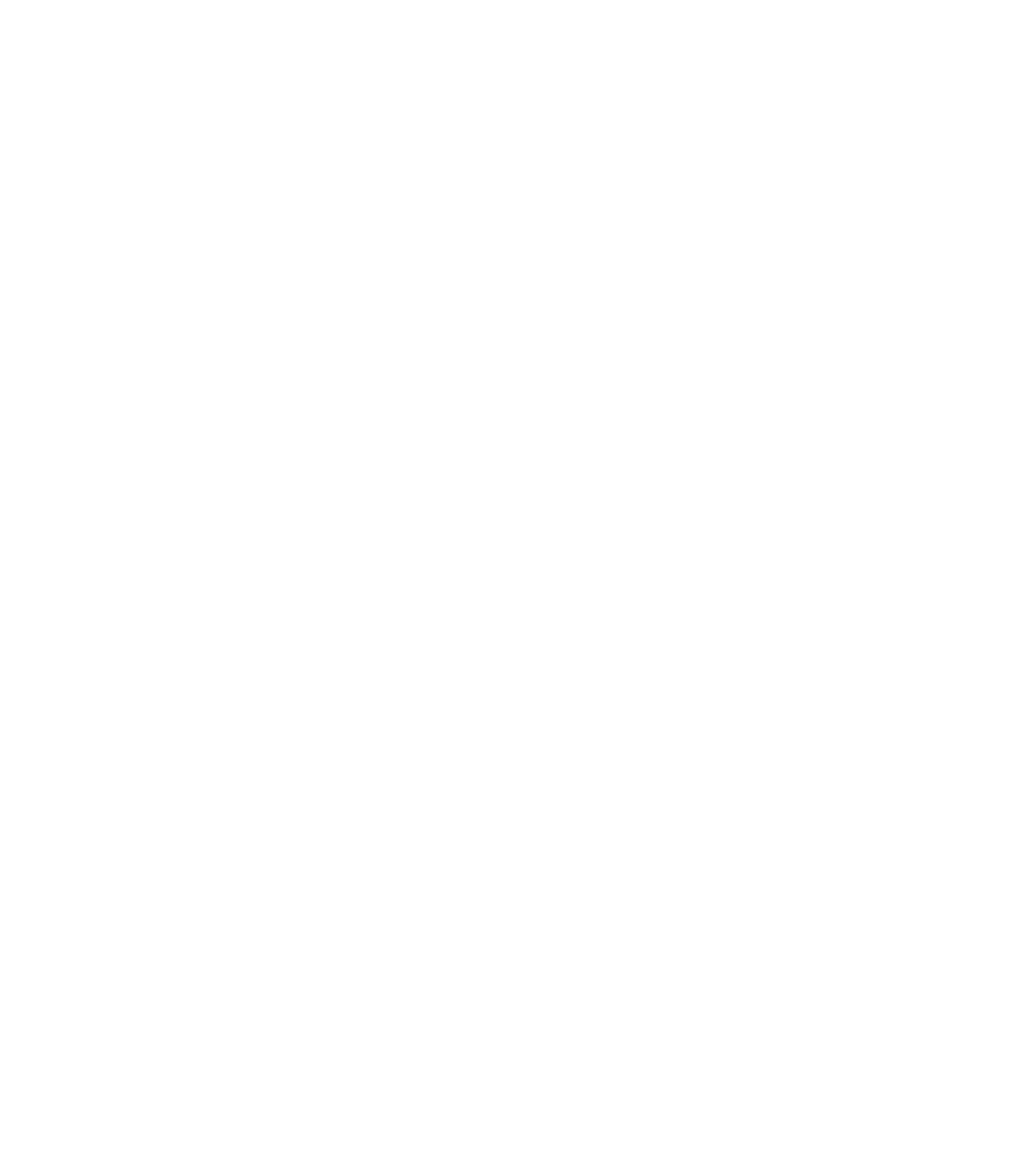
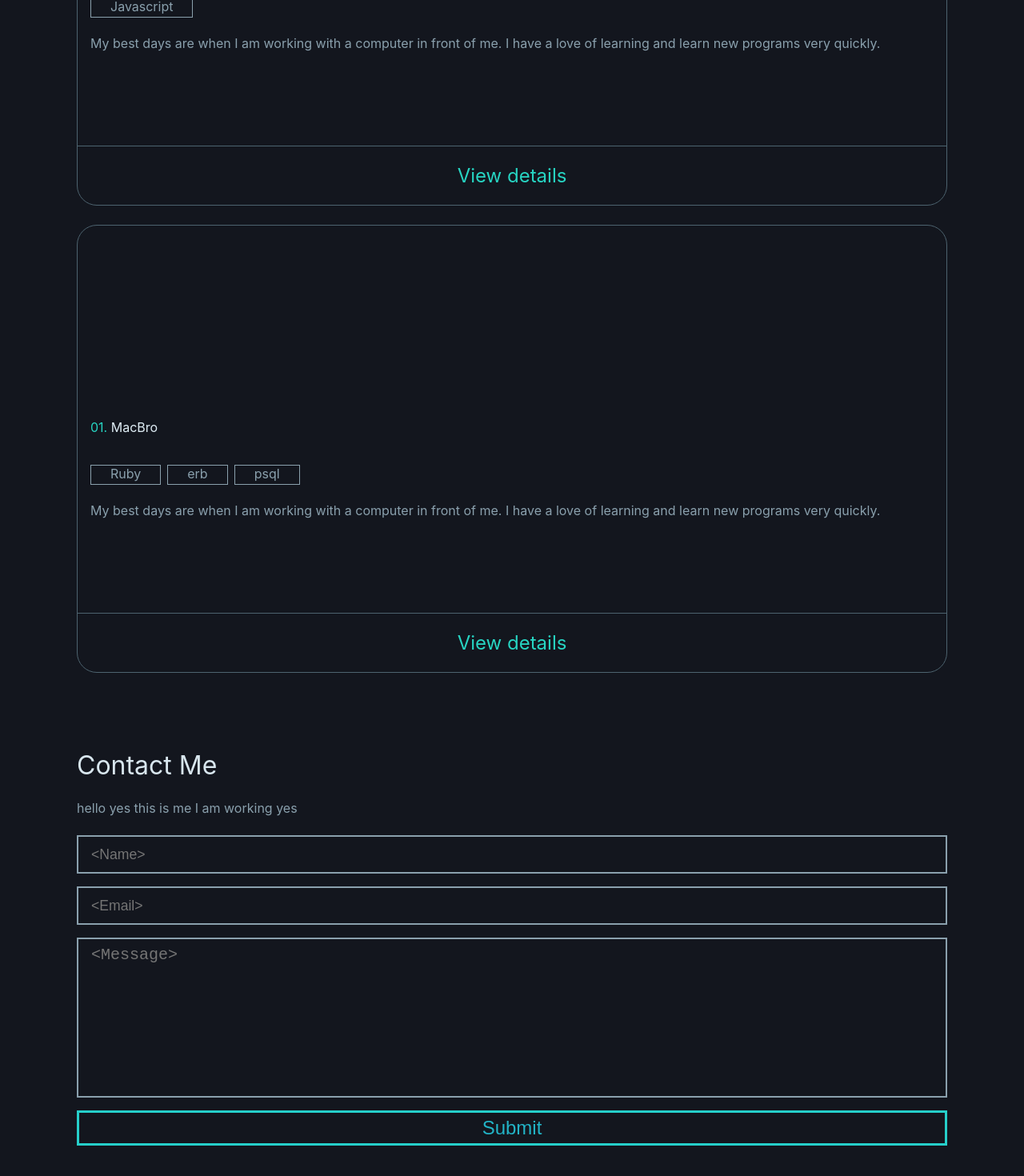
Before and after one commit to HarryPdot/portfolio, a React (Create React App) app: page / in a window 1280 px wide. Shown: the part 2006-3476 px from the top of the page at 80% size. Before the commit the page ends 2400 px from the top, so only its background shows below. Built offline with nearby package versions, Linux system fonts and the light colour scheme; a web font is replaced by a local one.

Commit message:
add Project.js, Contact.js

```diff
--- a/src/App.css
+++ b/src/App.css
@@ -7,6 +7,6 @@
     height: 100%;
 }
 
-.Home-component, .NavBar-component, .AboutMe-component, .BurgerIcon-component, .Projects {
+.Home-component, .NavBar-component, .AboutMe-component, .BurgerIcon-component, .Projects, .Contact {
     height: 100%;
 }
--- a/src/App.js
+++ b/src/App.js
@@ -4,6 +4,7 @@
 import NavBar from './NavBar'
 import BurgerIcon from './BurgerIcon'
 import Projects from './Projects'
+import Contact from './Contact'
 import { useState } from 'react'
 
 
@@ -18,6 +19,7 @@
       <Home className="Home-component"/>
       <AboutMe className="AboutMe-component"/>
       <Projects/>
+      <Contact/>
     </div>
   );
 }
--- /dev/null
+++ b/src/Contact.css
@@ -0,0 +1,58 @@
+.contact-container {
+    height: 100%;
+    color: rgb(138, 160, 173);
+    background-color: rgb(19, 22, 30);
+    display: flex;
+    justify-content: center;
+
+}
+
+.contact-container-2 {
+    width: 85%
+}
+
+.contact-heading {
+    padding: 2vh 0 0 0;
+    color: rgb(216, 230, 238);
+    font-size: 4vh;
+}
+
+.contact-description {
+    font-size: 2vh;
+    margin-top: 3vh;
+}
+
+.contact-details {
+    display: flex;
+    flex-direction: column;
+    margin-top: 3vh;
+    gap: 2vh;
+}
+
+.contact-name, .contact-email, .contact-message {
+    border: 2px solid rgb(138, 160, 173);
+    height: 6vh;
+    width: 100%;
+    padding-left: 2vh;
+    background-color: rgb(19, 22, 30);
+    color: rgb(216, 230, 238);
+    font-size: 2.2vh;
+}
+
+.contact-message {
+    height: 25vh;
+    padding-top: 1vh;
+    font-size: 2.5vh;
+    resize: none;
+}
+
+.contact-submit {
+    margin-top: 2vh;
+    border: 3px solid rgb(38, 207, 202);
+    padding: 5px 10px 5px 10px;
+    background-color: rgb(19, 22, 30);
+    color: rgb(34, 180, 199);
+    font-size: 3vh;
+    width: 100%;
+    cursor: pointer;
+}
--- /dev/null
+++ b/src/Contact.js
@@ -0,0 +1,18 @@
+import './Contact.css'
+
+export default function Contact() {
+    return (
+        <div className='contact-container'>
+            <div className="contact-container-2">
+                <div className='contact-heading'>Contact Me</div>
+                <div className='contact-description'>hello yes this is me I am working yes</div>
+                <div className='contact-details'>
+                   <input className="contact-name" type="text" placeholder='<Name>'/>
+                   <input className="contact-email" type="email" placeholder='<Email>' />
+                   <textarea className="contact-message" type="text" placeholder='<Message>'></textarea>
+                </div>
+                <button className='contact-submit'>Submit</button>
+            </div>
+        </div>
+    )
+}
--- a/src/Projects.css
+++ b/src/Projects.css
@@ -1,16 +1,79 @@
 .projects-container {
-    height: 100%;
+    height: fit-content;
+    background-color: rgb(19, 22, 30);
+    padding-bottom: 10vh;
+}
+
+.project-heading {
+    padding: 4vh 0 0 4vh;
+    color: rgb(224, 238, 246);
+    font-size: 4vh;
 }
 
 .project-list {
-    margin-top: 2vh;
+    margin-top: 4vh;
     display: flex;
-    justify-content: center;
+    align-items: center;
+    flex-direction: column;
+    gap: 3vh;
 }
 
 .project-box {
-    border: 1px solid black;
-    width: 95vw;
-    height: 30vh;
+    border: 1px solid rgb(77, 99, 111);
+    width: 85vw;
+    height: 70vh;
     border-radius: 25px;
+    display: grid;
+    grid-template-rows: 10fr 1.5fr;
+    background-color: rgb(19, 22, 30);
 }
+
+.project-detail-box {
+    border-bottom: 1px solid rgb(77, 99, 111);
+    color: rgb(138, 160, 173);
+    display: grid;
+    align-items: flex-end;
+}
+
+.project-detail-grid {
+    height: 50%;
+    display: grid;
+    grid-template-rows: 1fr 2fr 4fr;
+    margin-left: 2vh;
+}
+
+.project-detail-num {
+    color: rgb(39, 213, 195);
+}
+
+.project-detail-heading {
+    color: rgb(224, 238, 246);
+}
+
+.project-detail-skill-grid {
+    display: flex;
+    align-items: center;
+    gap: 1vh;
+
+}
+
+.project-detail-skills {
+    border: 1px solid rgb(138, 160, 173);
+    padding: 0.1vh 3vh 0.3vh 3vh;
+    font-size: 2vh;
+
+}
+
+.project-details {
+    font-size: 2vh;
+
+}
+
+.project-view {
+    color: rgb(39, 213, 195);
+    font-size: 3vh;
+    cursor: pointer;
+    display: grid;
+    justify-content: center;
+    align-items: center;
+}
--- a/src/Projects.js
+++ b/src/Projects.js
@@ -1,20 +1,33 @@
+
 import './Projects.css'
 
 export default function Projects() {
 
-    const ProjectBox = () => {
+    const ProjectBox = (props) => {
         return (
             <div className='project-box'>
-
+                <div className='project-detail-box'>
+                    <div className='project-detail-grid'>
+                        <div className='project-detail-heading'><span className='project-detail-num'>01. </span>{props.heading}</div>
+                        <div className='project-detail-skill-grid'>
+                            {props.skills.map(skill => {
+                                return <div className="project-detail-skills">{skill}</div>
+                            })}
+                        </div>
+                        <div className="project-details">My best days are when I am working with a computer in front of me. I have a love of learning and learn new programs very quickly.</div>
+                    </div>
+                </div>
+                <div className='project-view'> View details </div>
             </div>
         )
     }
 
     return (
         <div className='projects-container'>
-            <div>Projects</div>
+            <div className='project-heading'>Projects</div>
             <div className='project-list'>
-                <ProjectBox/>
+                <ProjectBox skills={['Javascript']} heading={'Tic Tac Toe'}/>
+                <ProjectBox skills={['Ruby', 'erb', 'psql']} heading={'MacBro'}/>
             </div>
         </div>
     )
```
